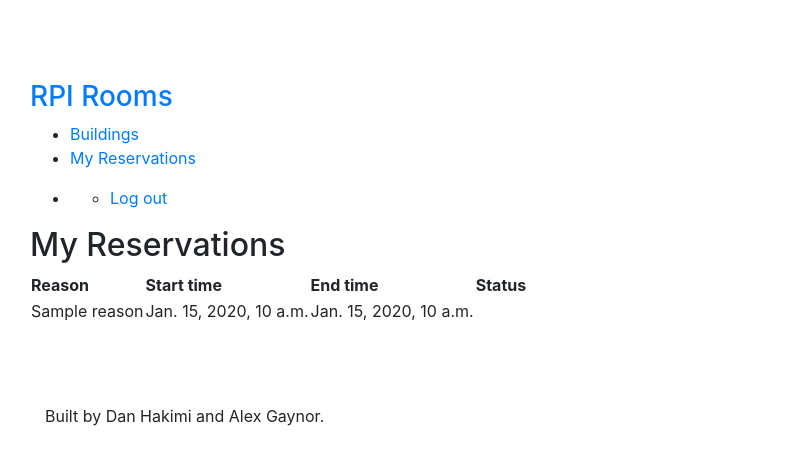
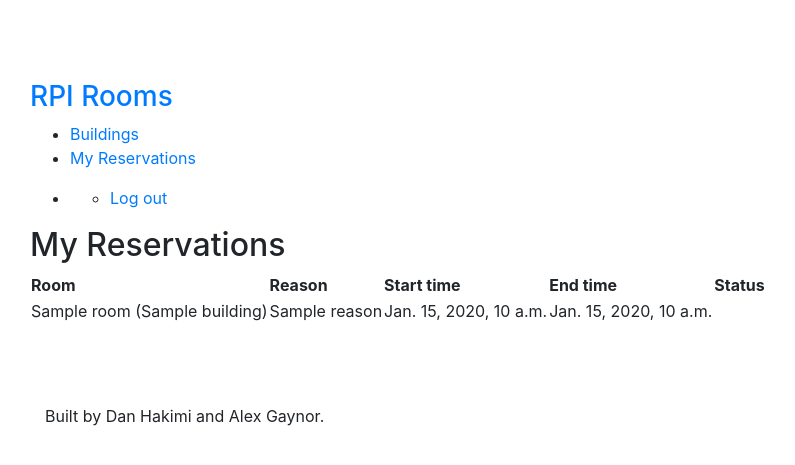
Before and after one commit to DanHakimi/Rooms, a Django app: template templates/reservations/reservation_request_list_current.html in a window 1280 px wide. Shown: the top 465 px of the page, without its empty margins (55-850 px from the left). Run offline with Django 3.2, Linux system fonts and the light colour scheme; the template is opened without the code that fills it: most values are stand-ins (such as "Sample title", 1, 10 or a date in 2020); some libraries are stand-ins or nearby versions.

Commit message:
put romo name on my resrvations page

```diff
--- a/templates/reservations/reservation_request_list_current.html
+++ b/templates/reservations/reservation_request_list_current.html
@@ -7,6 +7,7 @@
     <table>
         <thead>
             <tr>
+                <th>Room</th>
                 <th>Reason</th>
                 <th>Start time</th>
                 <th>End time</th>
@@ -16,6 +17,7 @@
         <tbody>
             {% for reservation in reservations %}
                 <tr>
+                    <td>{{ reservation.room }} ({{ reservation.room.floor.building }})</td>
                     <td>{{ reservation.reason }}</td>
                     <td>{{ reservation.start_time }}</td>
                     <td>{{ reservation.end_time }}</td>
```
